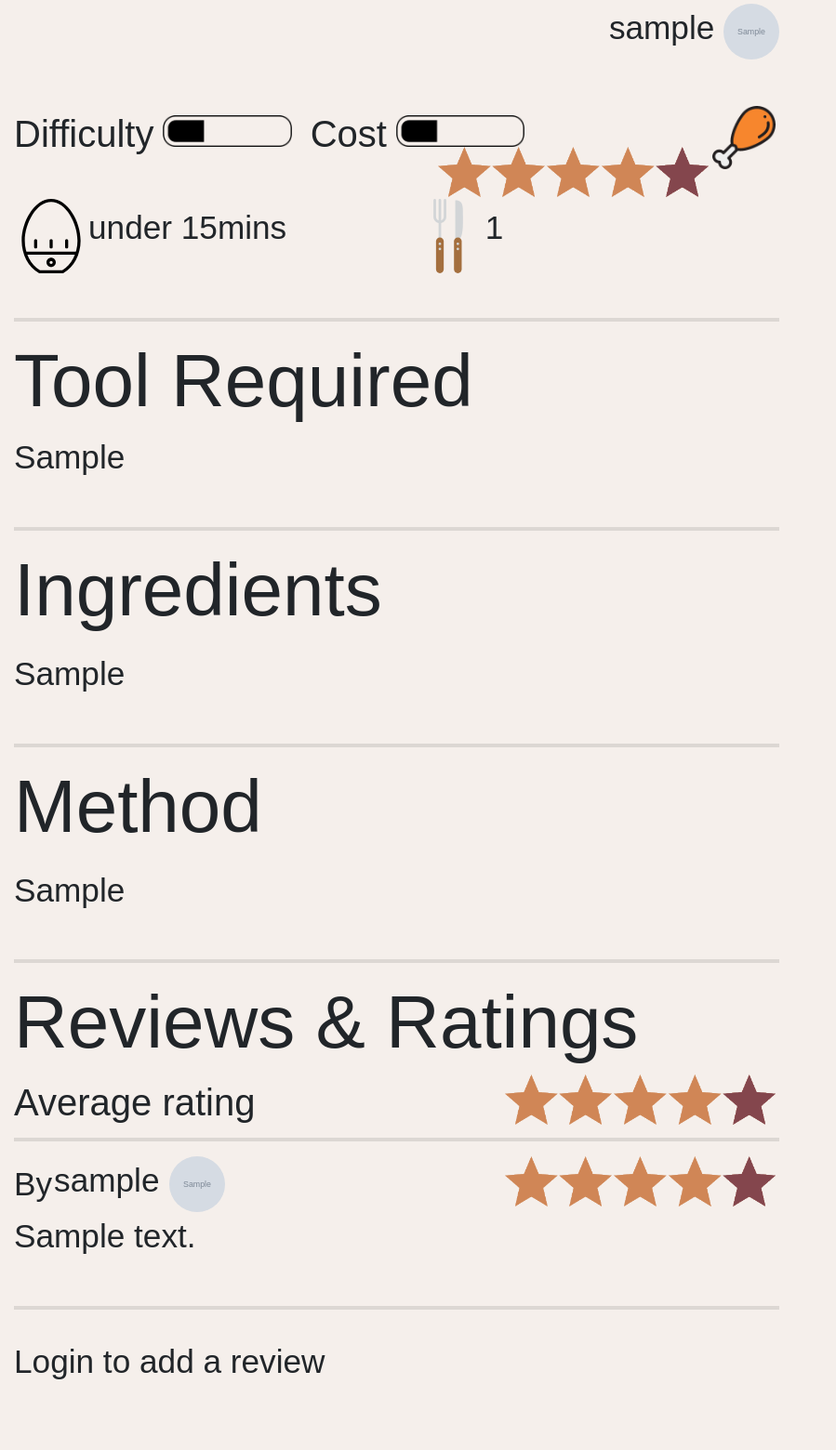
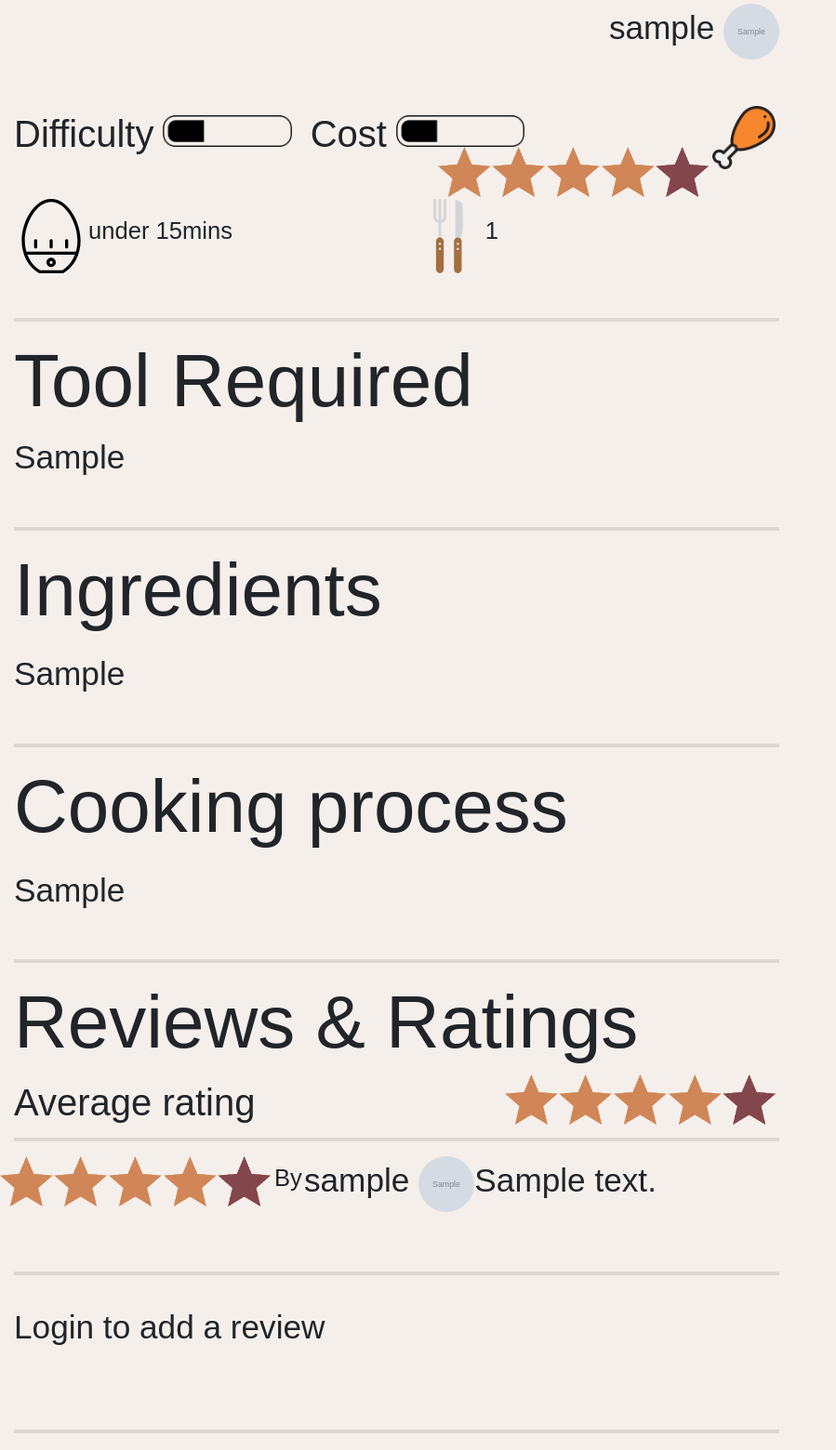
Before and after one commit to nathanwelsh8/spatula, a Django app: a page that uses spatula_project/templates/spatula/recipe.html in a window 1280 px wide. Shown: the part 836-2396 px from the top of the page at 93% size, without its empty margins (0-899 px from the left). Run offline with Django 3.2, Linux system fonts and the light colour scheme; tables that the repository leaves empty hold one stand-in row (values such as "Sample post"); grey boxes marked "Sample" are stand-in pictures; parts of the project's set-up code (start-up, migrations or seed data) failed here and were passed over; some libraries are stand-ins or nearby versions.

Commit message:
comment section bug fix, model image improvements

```diff
--- a/spatula_project/sitemaps.py
+++ b/spatula_project/sitemaps.py
@@ -20,8 +20,8 @@
 
 class StandardPageSitemap(Sitemap):
     """Reverse 'static' views for XML sitemap."""
-    changefreq = "daily"
-    priority = 0.5
+    changefreq = "monthly"
+    priority = 0.9
 
     def items(self):
         # Return list of url names for views to include in sitemap
--- a/spatula_project/spatulaApp/models.py
+++ b/spatula_project/spatulaApp/models.py
@@ -86,7 +86,7 @@
     name                   = models.CharField(max_length=NAME_MAX_LENGTH)
     ingredients            = models.TextField(max_length=MAX_TEXT_LENGTH)
     toolsreq               = models.TextField(max_length=MAX_TEXT_LENGTH)
-    method                 = models.TextField()
+    method                 = models.TextField(max_length=2**13)
 
     # make sure the form views for difficulty,
     # cost and diettype datatypes restrict the
@@ -148,7 +148,7 @@
 
 
     def resize(self):
-        im = PIL.Image.open(self.image.path) # use path for pythonanywhere
+        im = PIL.Image.open(self.image.path) # use path
 
         new_width,new_height=(600,600)
         width, height = im.size   # Get dimensions
@@ -160,12 +160,18 @@
 
         # Crop the center of the image if the image is big,
         # keeps images high def where possible at 600x600px
+        print(im.size)
         if width >= new_width and height >= new_height:
+
+            im.thumbnail((1088,612)) #aspect ratio 16:9 for apple and most samsung phones on default setting
             out = im.crop((left, top, right, bottom))
         else:
             # if image is smaller than 600x600 then
             # resize up to 600x600
             out = im.resize( (new_width,new_height) )
+
+        if width>height:
+                out = im.rotate(-90)
 
         out.save(self.image.path) # usepath for python anywhere
 
--- a/spatula_project/static/css/recipe.css
+++ b/spatula_project/static/css/recipe.css
@@ -257,7 +257,7 @@
 		font-size:2.2rem;
 	}
 	span{
-		font-size: 2.2rem;
+		font-size: 1.6rem;
 	}
 
 
--- a/spatula_project/templates/spatula/index.html
+++ b/spatula_project/templates/spatula/index.html
@@ -24,8 +24,8 @@
 {% endblock %}
 
 {% block meta_block %}
-    <meta name="keywords" content="recipe, cooking, social, spatula, spatu-la,recipes, spatula!">
-    <meta name="description" content="Learn new cooking recipes and share your own food ideas with others.">
+    <meta name="keywords" content="spatula recipes,spatula! recipes,learn to cook,spatula! learn,spatula! learn to cook,spatula learn,spatula learn to cook,recipe,cooking,social,spatula,spatu-la,recipes,spatula!">
+    <meta name="description" content="Learn to cook new recipes and share your own food ideas with others.">
     <meta property="og:title" content="Browse recipes on Spatula!" />
 	<meta property="og:type" content="website" />
 	<meta property="og:url" content="{% url 'spatulaApp:register' %}" />
--- a/spatula_project/templates/spatula/recipe.html
+++ b/spatula_project/templates/spatula/recipe.html
@@ -124,7 +124,7 @@
 			<h2>Ingredients</h2>
 			<p>{{ recipe.ingredients|linebreaks }}</p>
 			<hr/>
-			<h2>Method</h2>
+			<h2>Cooking process</h2>
 			<p>{{ recipe.method|linebreaks }}</p>
 			<hr/>
 
@@ -142,7 +142,7 @@
 				-->
 				{% with reviews|getReviews:recipe.name as review %}
 				{% for r in review %}
-				<div class = "newreview">
+				<div class = "newreview row">
 					{% with r.rating as userRating %}
 					{% with 'images/stars/'|add:userRating|add:'.png' as image_static %}
 					<img src="{% static image_static %}" class="reciperating">
@@ -176,7 +176,9 @@
 
 					<!-- users have to be logged in to leave reviews -->
 					{% if user.is_authenticated %}
-					<h2>Add a Review</h2>
+					<div class="row"><div class="col-12"><h2>Add a Review</h2></div></div>
+					<div class="row"><div class="col-12">
+
 					<!-- rating form - Site used for star ratings http://code.iamkate.com/html-and-css/star-rating-widget/ -->
 					<form id="comment_form" class = "rating" method="post" action=" {% url 'spatulaApp:show_recipe' recipe.slug %} ", enctype="multipart/form-data">
 					<span class="starRating">
@@ -191,6 +193,7 @@
 						<input id="rating1" type="radio" name="rating" value="1">
 						<label for="rating1">1</label>
 					</span>
+
 					{% csrf_token %}
 					{% for field in form.visible_fields %}
 						{{ field.errors }}
@@ -199,6 +202,7 @@
 					{% endfor %}
 					<input class="btn btn-default" id="submit" type="submit" name="submit" value="submit comment" />
 					</form>
+					</div></div>
 					{% else %}
 						<p>Login to add a review</p>
 						<br/>
```
Also changed, not shown: spatula_project/spatulaApp/forms.py (+6 -5 lines), README.md.
